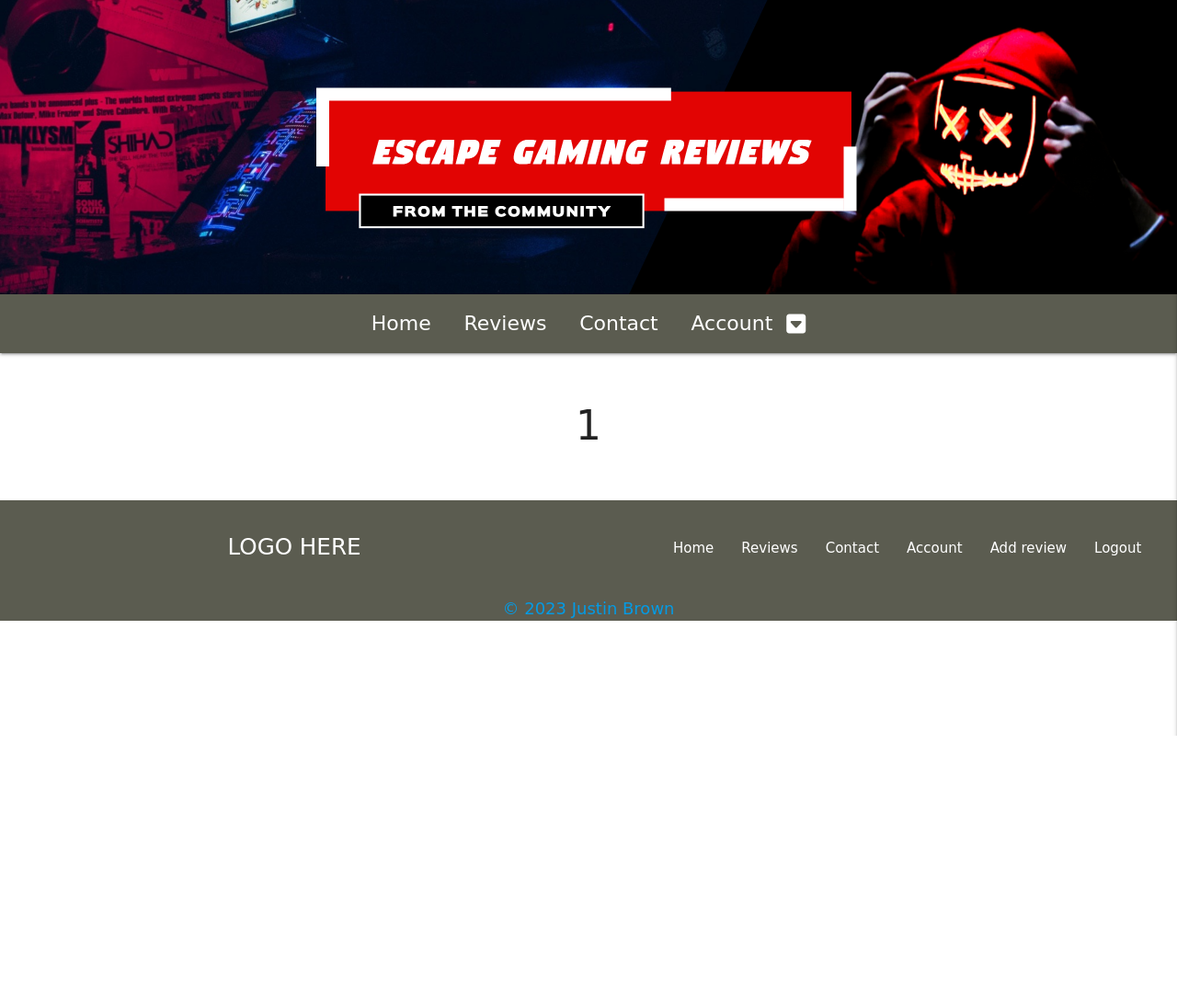
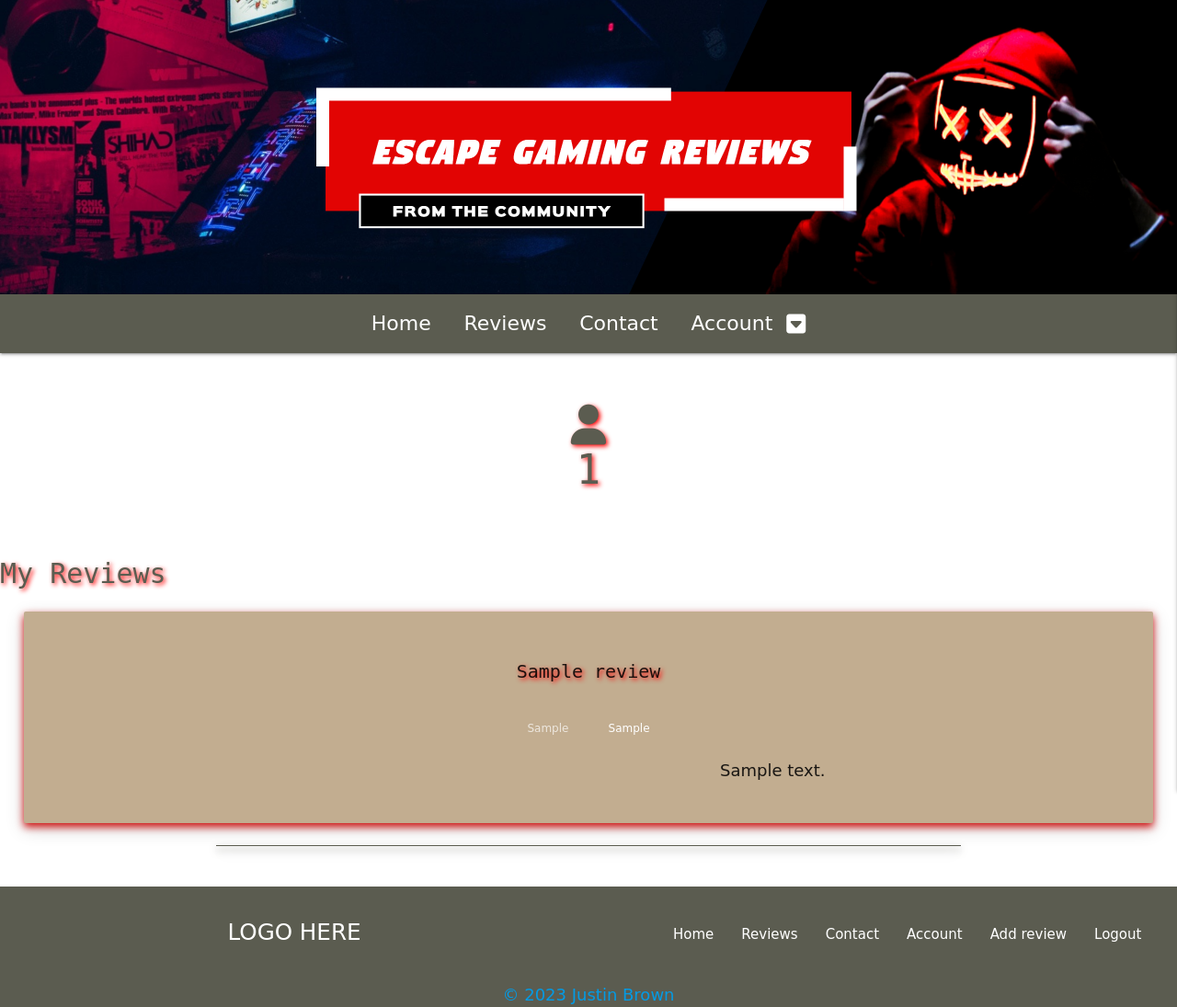
Before and after one commit to JJBR13/Justin-Brown-milestone-project-3, a Flask app: page /account/1 in a window 1280 px wide. Shown: the whole page at 92% size. Before the commit the page ends 800 px from the top, so only its background shows below. Run offline with Flask 2, Linux system fonts and the light colour scheme; the visitor is signed in with stand-in values (Sample User, id 1); a database or web service that is not in the repository returns one stand-in record (values such as "Sample title"); some libraries are stand-ins or nearby versions; some web fonts are replaced.

Commit message:
Add account page structure & css

```diff
--- a/app.py
+++ b/app.py
@@ -99,7 +99,9 @@ def account(gamer_id):
         {"gamer_id": session["gamer"]})["gamer_id"]
 
     if session['gamer']:
-        return render_template("account.html", gamer_id=gamer_id)
+        reviews = mongo.db.reviews.find({"uploaded_by": session["gamer"]})
+        return render_template(
+            "account.html", gamer_id=gamer_id, reviews=reviews)
 
     return redirect(url_for("login"))
 
--- a/static/css/style.css
+++ b/static/css/style.css
@@ -34,6 +34,16 @@ body {
 .card-panel {
     background-color: #C2AD90;
 }
+
+hr {
+    width: 100%;
+    height: 0.5px;
+    margin-left: auto;
+    margin-right: auto;
+    background-color: #5B5C50;
+    border: 0 none;
+    box-shadow : 0 4px 8px 0 rgba(91, 92, 80, 1), 0 6px 20px 0 rgba(0, 0, 0, 0.19);
+  }
 
 /* ---------------------------------- hero & header block */
 
@@ -196,3 +206,9 @@ nav {
     background-color: #6F7378;
     box-shadow : 0 4px 8px 0 rgba(208, 17, 16, 1), 0 6px 20px 0 rgba(0, 0, 0, 0.19);
 }
+
+/*-------------------------------------------------------------------   Account.html */
+
+.my-review {
+    font-size: 30px;
+}
--- a/templates/account.html
+++ b/templates/account.html
@@ -1,13 +1,62 @@
 {% extends "base.html" %}
 {% block content %}
 
-<div class="row p-t">
-    <div class="col s12 m8 offset-m2" method="POST" action="{{ url_for('login') }}">
-        <div class="row">
-            <h3 class="center-align headdr-text">
-                {{ gamer_id }}
-            </h3>
+<div class="col s12 m8 offset-m2 p-t" method="POST" action="{{ url_for('login') }}">
+    <h3 class="center-align header-text">
+        <i class="fa-solid fa-user"></i>
+        <br>
+        {{ gamer_id }}
+    </h3>
+</div>
+
+<!-- My Reviews -->
+<div class="col s12 m8 offset-m2 p-t" method="POST" action="{{ url_for('login') }}">
+    <h3 class="header-text my-review">My Reviews</h3>
+</div>
+
+<!-- Display Review Template -->
+<div class="row center-align card-margin">
+    {% for review in reviews %}
+
+    <div class="col s12">
+        <div class="card-panel shadow">
+            <!-- Game Name-->
+            <div class="center-align">
+                <h3 id="r-heading">{{ review.game_name }}</h3>
+            </div>
+
+            <!-- Breadcrumbs-->
+            <nav id="bcrumbs" class="center-align">
+                <div class="col s12 p-b">
+                    <a href="#!" class="breadcrumb">{{ review.console_type }}</a>
+                    <a href="#!" class="breadcrumb">{{ review.category_type }}</a>
+                </div>
+            </nav>
+
+            <!--Image -->
+            <div class="row">
+                <div class="col s4">
+                    <!-- img background upoloaded will be here left -->
+                </div>
+
+                <!-- Review content -->
+                <div class="col s8">
+                    {{ review.review_content }}
+                </div>
+            </div>
         </div>
+
+        <div class="row center-align">
+            <div class="col s12 l2">
+            </div>
+            <div class="col s12 l8">
+                <hr>
+            </div>
+            <div class="col s12 l2">
+            </div>
+        </div>
+        {% endfor %}
     </div>
+</div>
 
-{% endblock %}
+    {% endblock %}
```
Also changed, not shown: static/js/script.js (line endings or trailing spaces).
